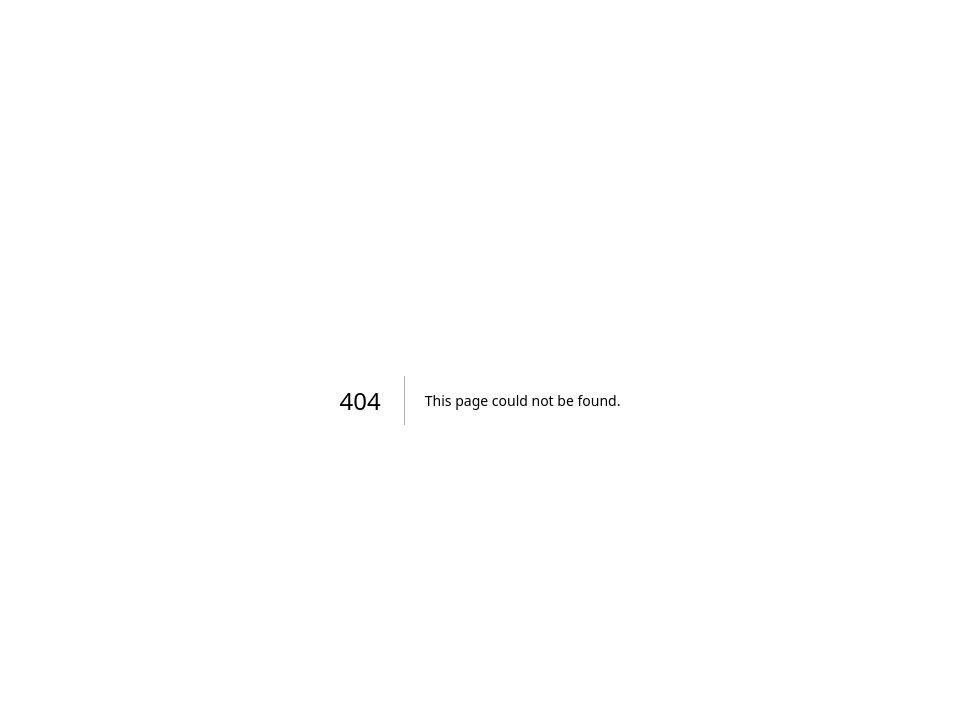
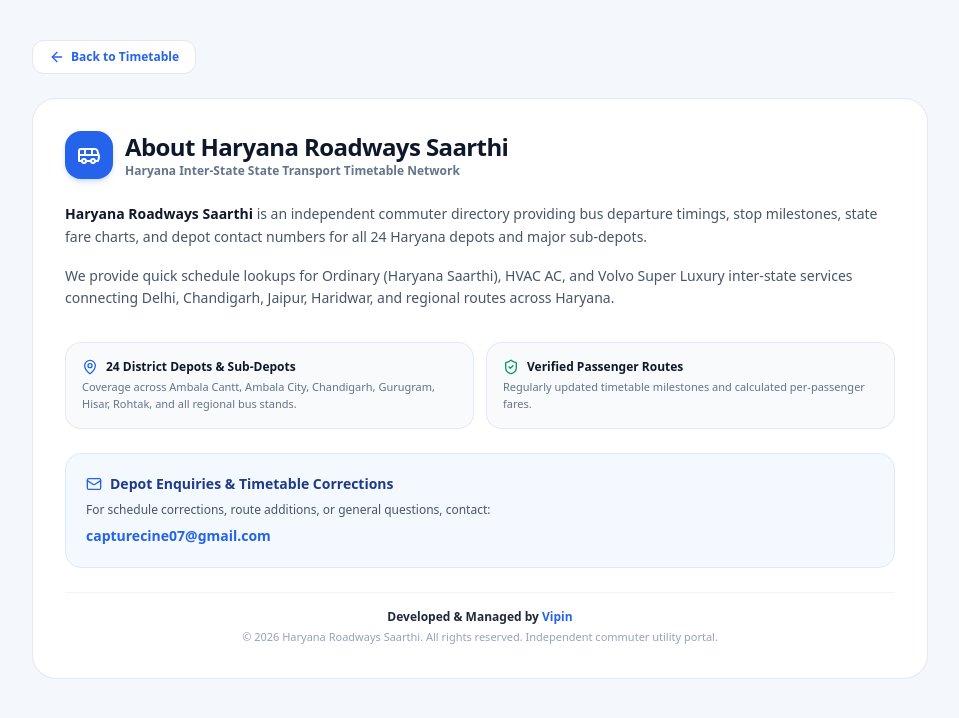
Before and after one commit to mrelentless/haryana-roadways, a Next.js app: page /about in a window 1280 px wide. Before the commit this address had no page. Shown: the top 718 px of the page, without its empty margins (160-1119 px from the left). Built offline with nearby package versions, Linux system fonts and the light colour scheme.

Commit message:
Create page.tsx

```diff
--- /dev/null
+++ b/src/app/about/page.tsx
@@ -0,0 +1,77 @@
+import React from 'react';
+import Link from 'next/link';
+import { Bus, ArrowLeft, Mail, MapPin, ShieldCheck } from 'lucide-react';
+
+export default function AboutPage() {
+  return (
+    <main className="min-h-screen bg-[#f4f7fb] text-slate-800 py-10 px-4 sm:px-6">
+      <div className="max-w-4xl mx-auto space-y-6">
+        <Link
+          href="/"
+          className="inline-flex items-center gap-1.5 text-xs font-bold text-blue-600 hover:text-blue-700 bg-white px-4 py-2 rounded-xl border border-slate-200 shadow-xs"
+        >
+          <ArrowLeft className="h-4 w-4" /> Back to Timetable
+        </Link>
+
+        <div className="bg-white rounded-3xl border border-slate-200/90 p-6 sm:p-8 space-y-6 shadow-xs">
+          <div className="flex items-center gap-3">
+            <div className="h-12 w-12 rounded-2xl bg-blue-600 flex items-center justify-center text-white shadow-md shadow-blue-500/20">
+              <Bus className="h-6 w-6" />
+            </div>
+            <div>
+              <h1 className="text-2xl font-black text-slate-900 tracking-tight">About Haryana Roadways Saarthi</h1>
+              <p className="text-xs text-slate-500 font-semibold">Haryana Inter-State State Transport Timetable Network</p>
+            </div>
+          </div>
+
+          <div className="space-y-4 text-sm text-slate-600 leading-relaxed">
+            <p>
+              <strong className="text-slate-900">Haryana Roadways Saarthi</strong> is an independent commuter directory providing bus departure timings, stop milestones, state fare charts, and depot contact numbers for all 24 Haryana depots and major sub-depots.
+            </p>
+            <p>
+              We provide quick schedule lookups for Ordinary (Haryana Saarthi), HVAC AC, and Volvo Super Luxury inter-state services connecting Delhi, Chandigarh, Jaipur, Haridwar, and regional routes across Haryana.
+            </p>
+          </div>
+
+          <div className="grid grid-cols-1 sm:grid-cols-2 gap-3 pt-2">
+            <div className="bg-slate-50 border border-slate-200/80 rounded-2xl p-4 space-y-1">
+              <div className="flex items-center gap-2 text-slate-900 font-black text-xs">
+                <MapPin className="h-4 w-4 text-blue-600" />
+                <span>24 District Depots & Sub-Depots</span>
+              </div>
+              <p className="text-[11px] text-slate-500">Coverage across Ambala Cantt, Ambala City, Chandigarh, Gurugram, Hisar, Rohtak, and all regional bus stands.</p>
+            </div>
+
+            <div className="bg-slate-50 border border-slate-200/80 rounded-2xl p-4 space-y-1">
+              <div className="flex items-center gap-2 text-slate-900 font-black text-xs">
+                <ShieldCheck className="h-4 w-4 text-emerald-600" />
+                <span>Verified Passenger Routes</span>
+              </div>
+              <p className="text-[11px] text-slate-500">Regularly updated timetable milestones and calculated per-passenger fares.</p>
+            </div>
+          </div>
+
+          <div className="bg-blue-50/70 border border-blue-100 rounded-2xl p-5 space-y-2">
+            <h2 className="text-sm font-black text-blue-900 flex items-center gap-2">
+              <Mail className="h-4 w-4 text-blue-600" />
+              Depot Enquiries & Timetable Corrections
+            </h2>
+            <p className="text-xs text-slate-600">For schedule corrections, route additions, or general questions, contact:</p>
+            <a href="mailto:capturecine07@gmail.com" className="text-sm font-bold text-blue-600 hover:underline inline-block">
+              capturecine07@gmail.com
+            </a>
+          </div>
+
+          <div className="pt-4 border-t border-slate-100 text-center space-y-1">
+            <p className="text-xs font-extrabold text-slate-800">
+              Developed & Managed by <span className="text-blue-600 font-black">Vipin</span>
+            </p>
+            <p className="text-[11px] text-slate-400">
+              © 2026 Haryana Roadways Saarthi. All rights reserved. Independent commuter utility portal.
+            </p>
+          </div>
+        </div>
+      </div>
+    </main>
+  );
+}
```
